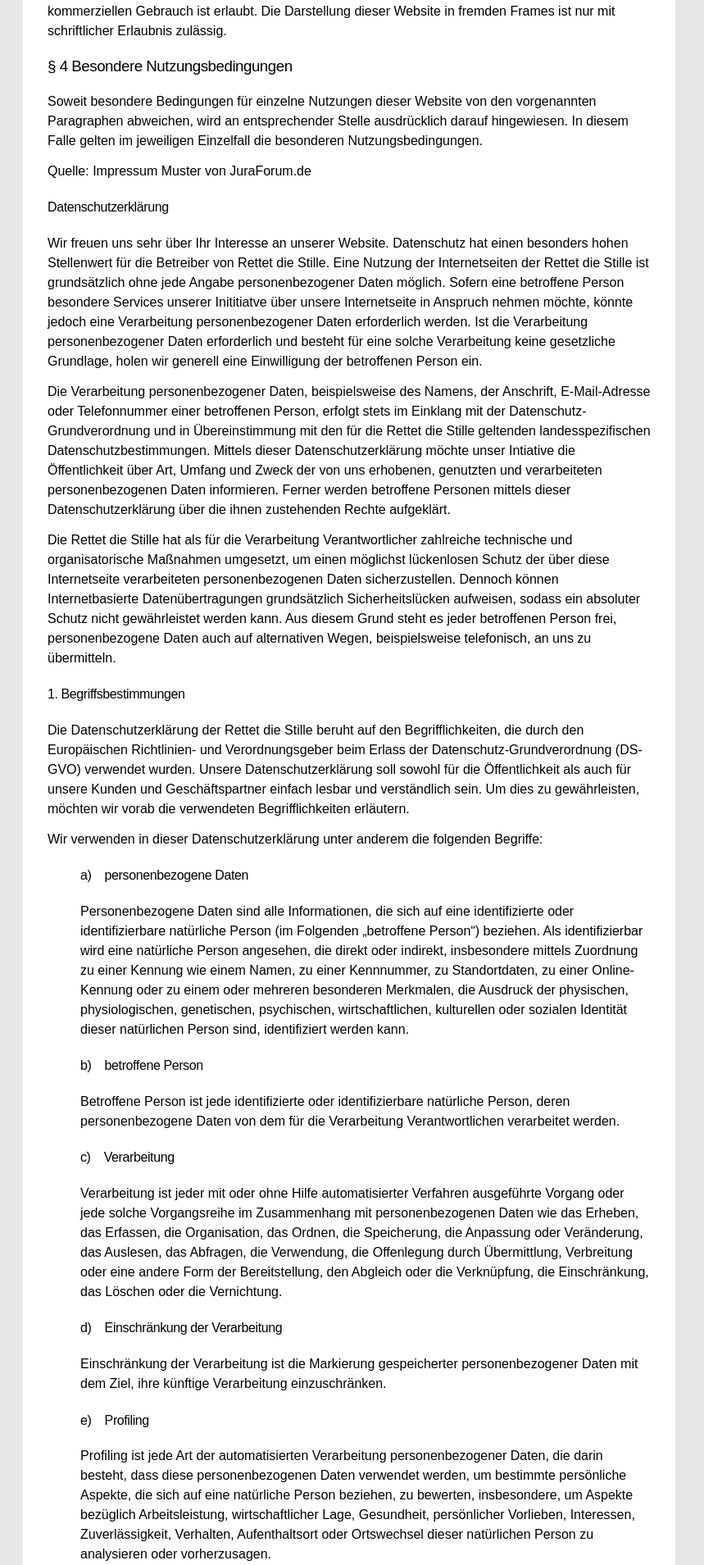
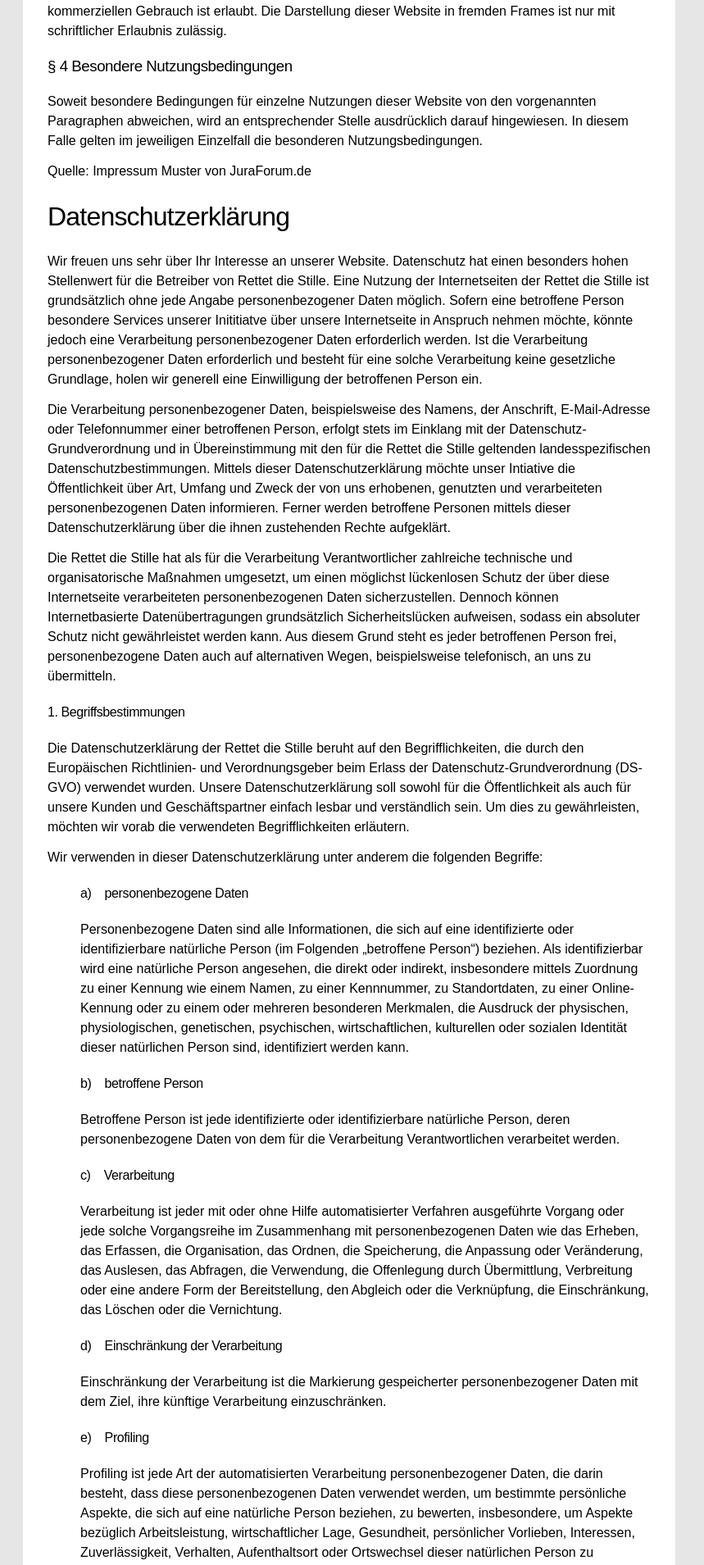
Before and after one commit to rettet-die-stille/rettet-die-stille.github.io, a Jekyll site: the page built from impressum.md, in a window 1280 px wide. Shown: the part 1732-3641 px from the top of the page at 82% size, without its empty margins (0-859 px from the left). Built offline with Jekyll 4.4.1, drawn with Linux system fonts in a browser that asks for light colours.

```diff
--- a/impressum.md
+++ b/impressum.md
@@ -70,7 +70,7 @@ gelten im jeweiligen Einzelfall die besonderen Nutzungsbedingungen.
 Quelle: Impressum Muster von JuraForum.de
 
 
-<h4>Datenschutzerklärung</h4>
+<h1>Datenschutzerklärung</h1>
 
 <p>Wir freuen uns sehr über Ihr Interesse an unserer Website. Datenschutz hat einen besonders hohen Stellenwert für die Betreiber von Rettet die Stille. Eine Nutzung der Internetseiten der Rettet die Stille ist grundsätzlich ohne jede Angabe personenbezogener Daten möglich. Sofern eine betroffene Person besondere Services unserer Inititiatve über unsere Internetseite in Anspruch nehmen möchte, könnte jedoch eine Verarbeitung personenbezogener Daten erforderlich werden. Ist die Verarbeitung personenbezogener Daten erforderlich und besteht für eine solche Verarbeitung keine gesetzliche Grundlage, holen wir generell eine Einwilligung der betroffenen Person ein.</p>
 
```
